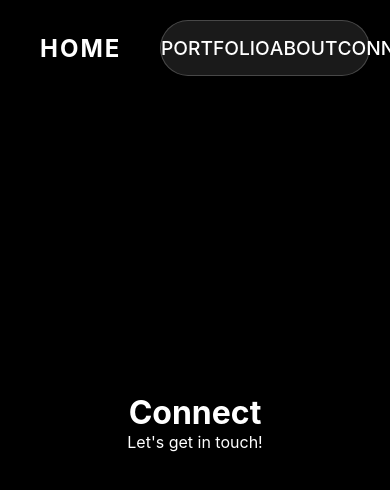
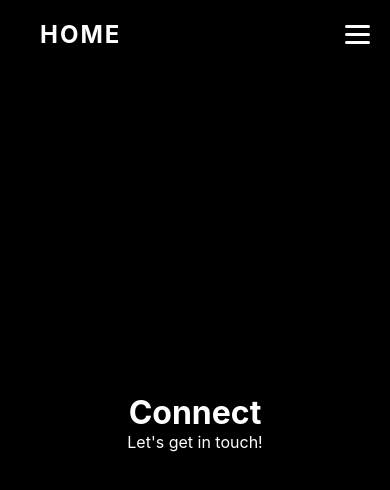
Before and after one commit to sajan-kumar-singh/portfolio, a React app: page /connect in a window 390 px wide. Shown: the top 490 px of the page. Built offline with nearby package versions, Linux system fonts and the light colour scheme; the HTML template or start-up script is replaced by a standard one.

Commit message:
added sidebar for small screen

```diff
--- a/src/App.jsx
+++ b/src/App.jsx
@@ -1,3 +1,4 @@
+import { useState } from 'react';
 import { BrowserRouter, Routes, Route, Link } from 'react-router-dom';
 import './index.css';
 import foregroundImg from './assets/Gemini_Generated_Image_qm97ngqm97ngqm97-removebg-preview.png';
@@ -44,17 +45,34 @@ function Home() {
 }
 
 function App() {
+  const [isSidebarOpen, setIsSidebarOpen] = useState(false);
+
+  const toggleSidebar = () => {
+    setIsSidebarOpen(!isSidebarOpen);
+  };
+
+  const closeSidebar = () => {
+    setIsSidebarOpen(false);
+  };
+
   return (
     <BrowserRouter>
       <header className="header-container">
         <div className="home-logo">
           <Link to="/">Home</Link>
         </div>
-        <nav className="nav-bar">
+
+        <div className={`hamburger ${isSidebarOpen ? 'active' : ''}`} onClick={toggleSidebar}>
+          <span className="bar"></span>
+          <span className="bar"></span>
+          <span className="bar"></span>
+        </div>
+
+        <nav className={`nav-bar ${isSidebarOpen ? 'active' : ''}`}>
           <ul className="nav-links">
-            <li><Link to="/portfolio">Portfolio</Link></li>
-            <li><Link to="/about">About</Link></li>
-            <li><Link to="/connect">Connect</Link></li>
+            <li><Link to="/portfolio" onClick={closeSidebar}>Portfolio</Link></li>
+            <li><Link to="/about" onClick={closeSidebar}>About</Link></li>
+            <li><Link to="/connect" onClick={closeSidebar}>Connect</Link></li>
           </ul>
         </nav>
       </header>
--- a/src/index.css
+++ b/src/index.css
@@ -270,3 +270,63 @@ nav ul li a:hover {
     opacity: 1;
   }
 }
+
+/* Sidebar and Hamburger for Mobile */
+.hamburger {
+  display: none;
+  cursor: pointer;
+  flex-direction: column;
+  gap: 5px;
+  z-index: 1001;
+}
+
+.hamburger .bar {
+  width: 25px;
+  height: 3px;
+  background-color: white;
+  transition: all 0.3s ease;
+  border-radius: 3px;
+}
+
+@media (max-width: 768px) {
+  .hamburger {
+    display: flex;
+  }
+
+  .hamburger.active .bar:nth-child(1) {
+    transform: translateY(8px) rotate(45deg);
+  }
+
+  .hamburger.active .bar:nth-child(2) {
+    opacity: 0;
+  }
+
+  .hamburger.active .bar:nth-child(3) {
+    transform: translateY(-8px) rotate(-45deg);
+  }
+
+  .nav-bar {
+    position: fixed;
+    top: 0;
+    right: -100%;
+    width: 250px;
+    height: 100vh;
+    background: rgba(0, 0, 0, 0.9);
+    border-radius: 0;
+    border: none;
+    flex-direction: column;
+    justify-content: center;
+    transition: right 0.4s ease;
+    z-index: 1000;
+  }
+
+  .nav-bar.active {
+    right: 0;
+  }
+
+  .nav-links {
+    flex-direction: column;
+    align-items: center;
+    gap: 40px;
+  }
+}
```
